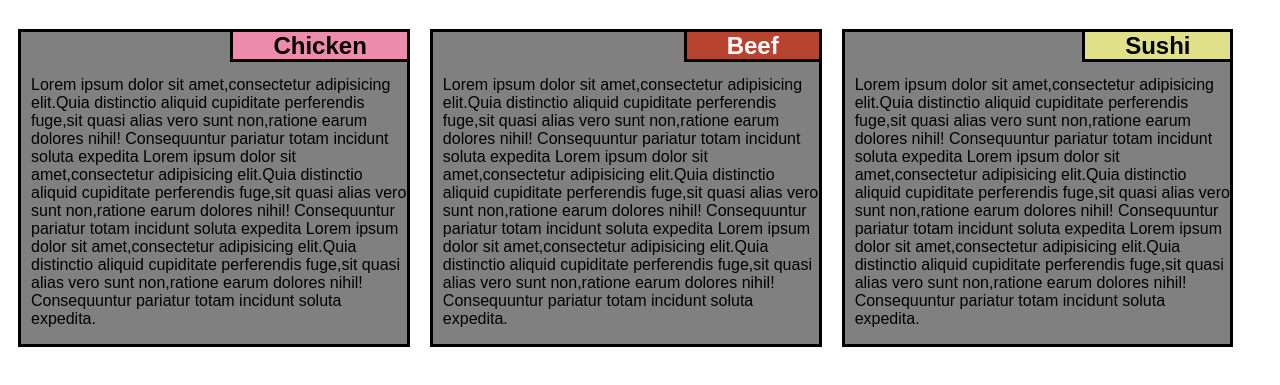
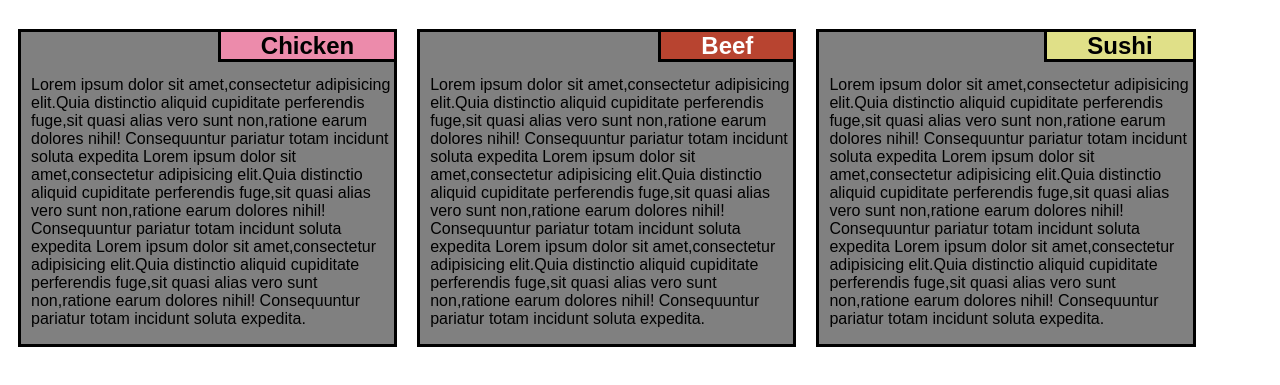
Before and after one commit to html-css-javascript-take-in/udacityhtmlcssjavascript, a plain HTML site: page coursera assignment/module2soln.html in a window 1280 px wide. Shown: the part 61-446 px from the top of the page. Drawn offline with Linux system fonts and the light colour scheme.

Commit message:
last change

```diff
--- a/coursera assignment/module2soln.css
+++ b/coursera assignment/module2soln.css
@@ -43,6 +43,8 @@
     border-bottom: solid black;
 
     padding-left: 40px;
+
+    text-align: right;
 
     padding-right: 40px;
 
@@ -106,7 +108,7 @@
 
   {
 
-    p1{
+    context{
 
     width: 30%;
 
@@ -140,25 +142,19 @@
 
   {
 
-  #box1
-
-  {
+    #box1{
 
     width:100%;
 
     }
 
-  #box2
-
-  {
+    #box2{
 
     width: 100%;
 
     }
 
-  #box3
-
-  {
+    #box3{
 
     width: 100%;
 
```
Also changed, not shown: coursera assignment/module2soln.html (+2 -2 lines). Lines whose indentation alone changed are shown as unchanged.
